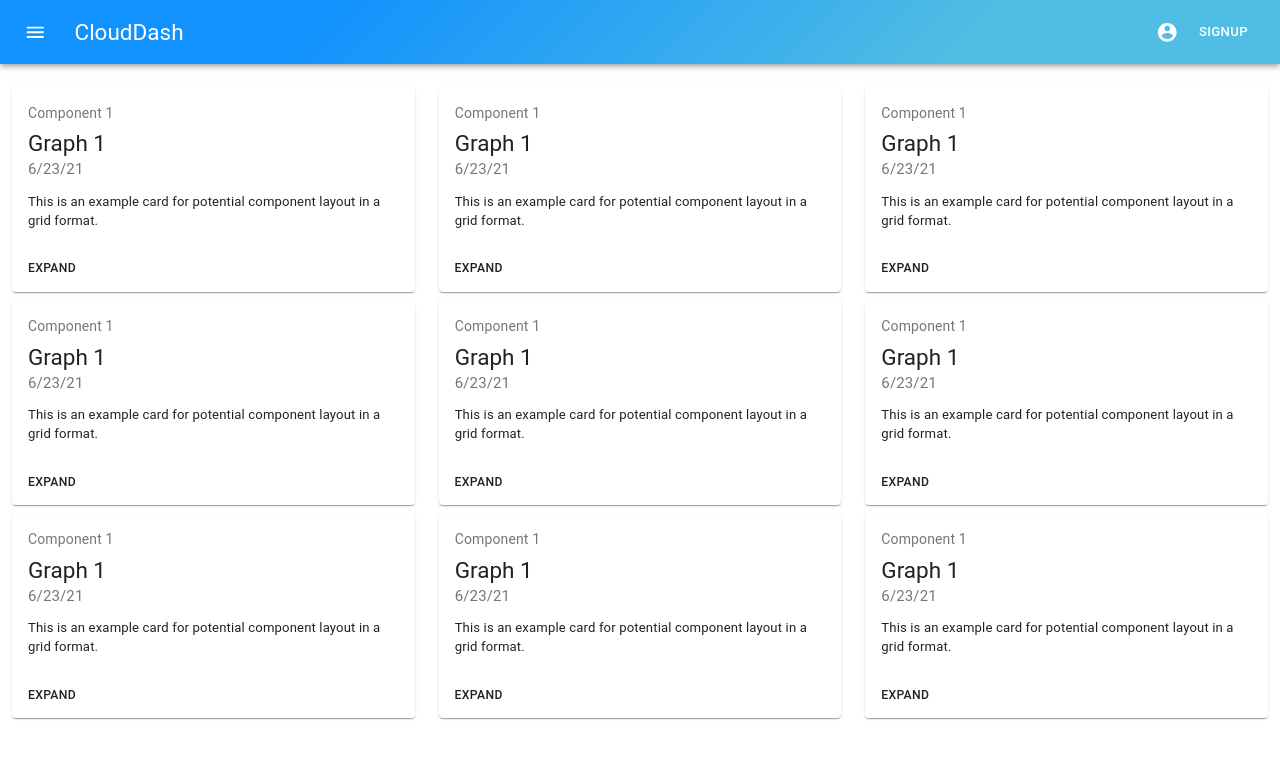
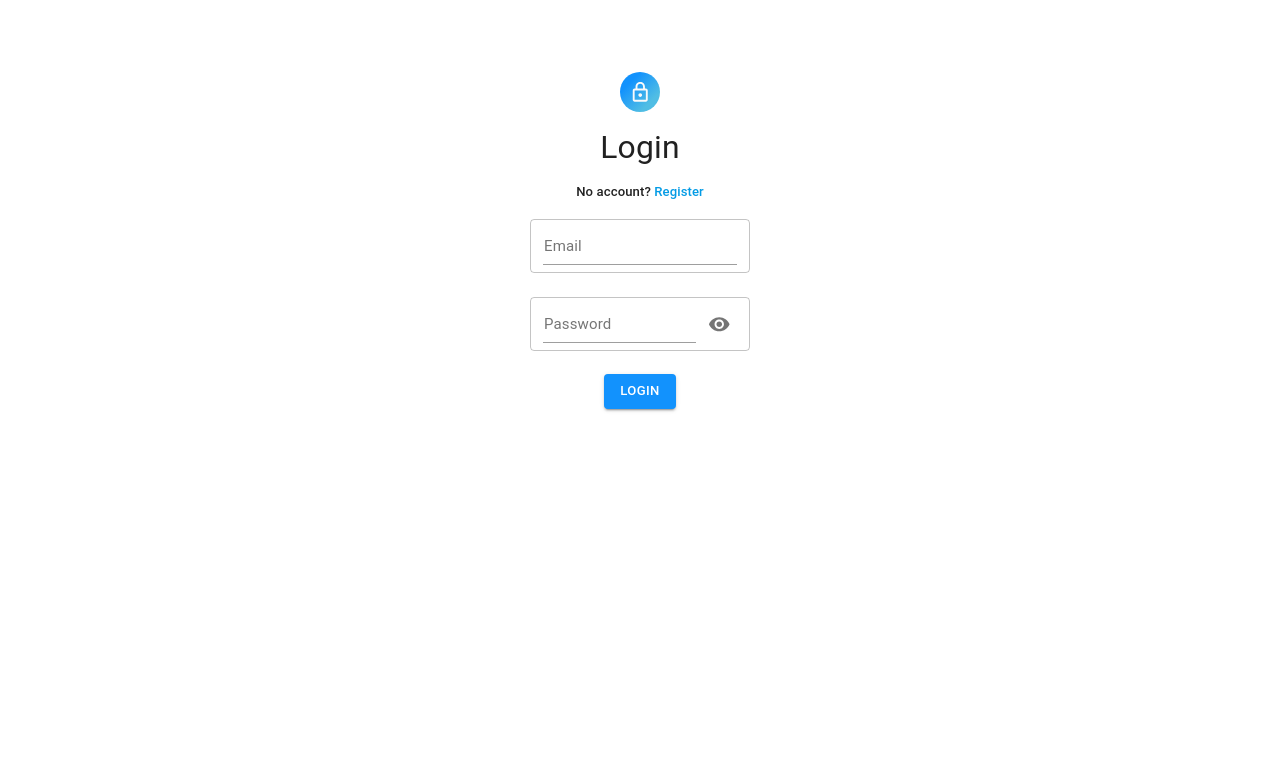
Before and after one commit to CloudClub-uoft/iot-webapp, a React (Create React App) app: page / in a window 1280 px wide. Shown: the top 758 px of the page. Built offline with nearby package versions, Linux system fonts and the light colour scheme.

Commit message:
Added post request to App.js

```diff
--- a/src/App.js
+++ b/src/App.js
@@ -16,6 +16,8 @@ import {
   Page3,
   HttpNotFound
 } from './components/layout/Routes';
+
+import LoginForm from './components/layout/Login';
 
 const drawerWidth = 64; // px
 
@@ -38,27 +40,51 @@ const useStyles = makeStyles(theme => ({
 // Main App
 function App() {
   const [drawerOpen, setDrawerOpen] = React.useState(false);
+  const [auth, setAuth] = React.useState(false);
+  const [email, setEmail] = React.useState("");
+  const [password, setPassword] = React.useState("");
   const classes = useStyles();
 
-  const handleDrawerOpen = () => {
-    setDrawerOpen(!drawerOpen);
+  const handleLogin = (e) => {
+    e.preventDefault()
+
+    const options = {
+      method: 'POST',
+      headers: { 'Content-Type': 'application/json' },
+      body: JSON.stringify({
+        email: email,
+        password: password
+      }),
+    };
+
+    fetch('http://localhost:80/api/auth/login', options)
+      .then(response => {
+        return response.json();
+      })
+      .then((json) => {
+        if (json["message"] === "Login Successful!") {
+          setAuth(!auth)
+        }
+      })
+      .catch(error => {
+        console.log(error)
+      })
   }
 
   const closedPage = (
     <div>
-      <Navbar onClick={handleDrawerOpen}/>
+      <Navbar onClick={() => setDrawerOpen(!drawerOpen)}/>
     </div>
   );
 
   const openPage = (
     <div>
-      <Navbar className={classes.appBarShift} onClick={handleDrawerOpen}/>
+      <Navbar className={classes.appBarShift} onClick={() => setDrawerOpen(!drawerOpen)}/>
       <Sidebar />
     </div>
   );
 
-  return (
-    <div className="App">
+  const mainApp = (
     <Router>
       { drawerOpen ? openPage : closedPage }
       <br></br>
@@ -66,6 +92,17 @@ function App() {
         <RouterSwitch />
       </main>
     </Router>
+  );
+
+  const welcomePage = (
+    <LoginForm onClick={handleLogin}
+    onEmailChange={(e) => setEmail(e.target.value)}
+    onPasswordChange={(e) => setPassword(e.target.value)}/>
+  );
+
+  return (
+    <div className='App'>
+      { auth ? mainApp : welcomePage }
     </div>
   );
 }
```
Lines whose indentation alone changed are shown as unchanged.
